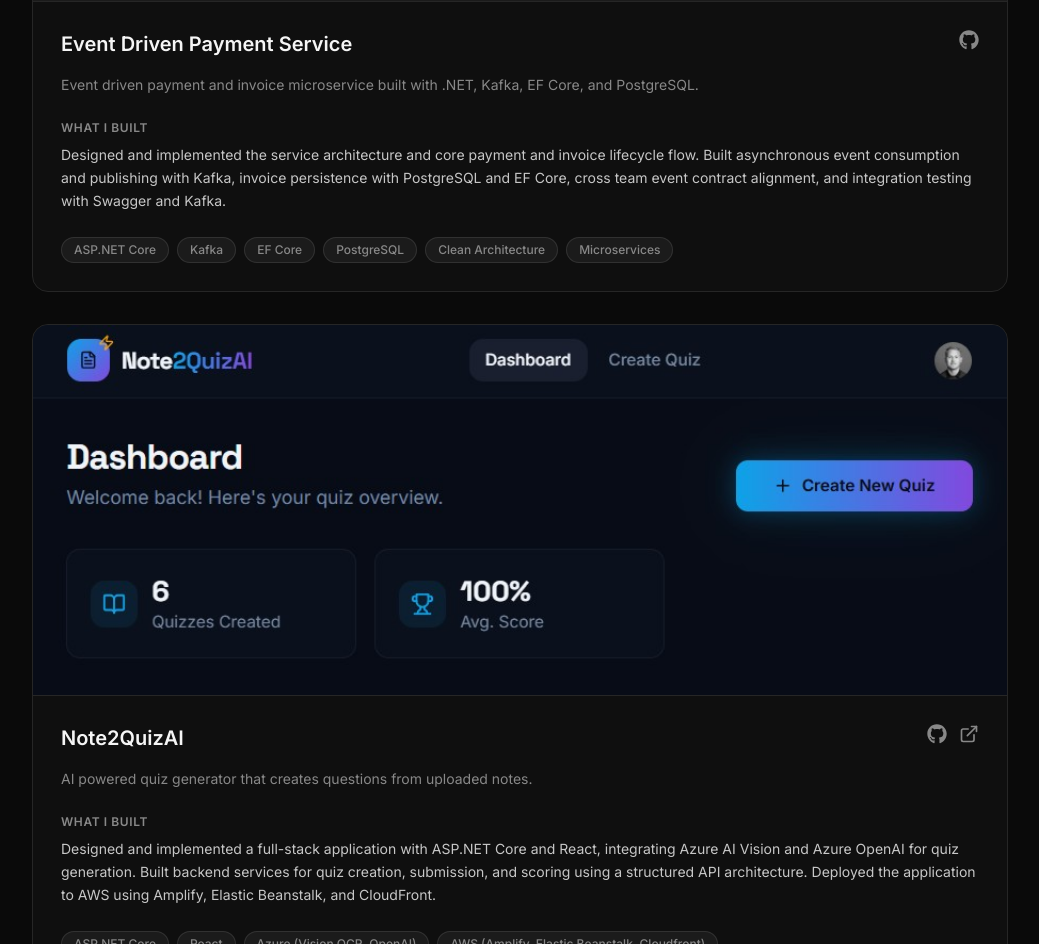
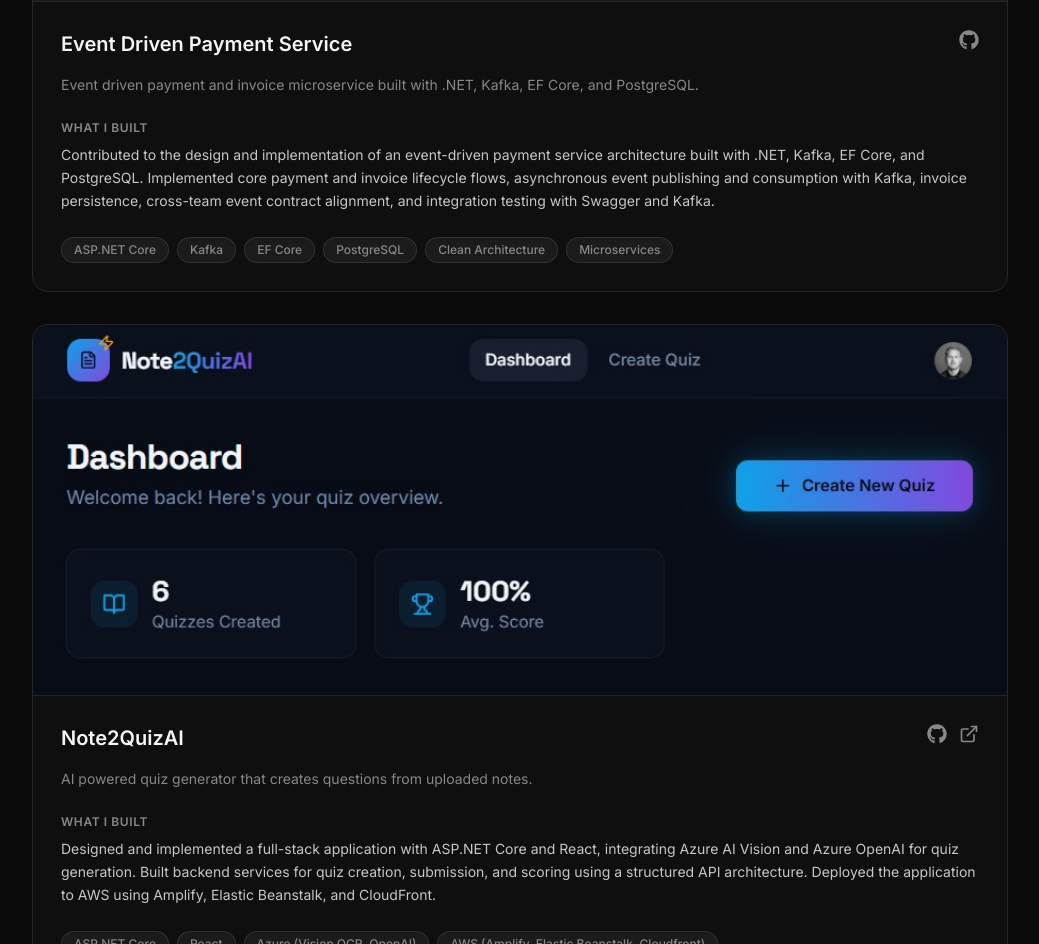
Before and after one commit to johanjaners/johan-portfolio, a React (Vite) app: page / in a window 1280 px wide. Shown: the part 2374-3318 px from the top of the page, without its empty margins (120-1159 px from the left). Built offline with nearby package versions, Linux system fonts and the light colour scheme.

Commit message:
fix: refine project description for Event Driven Payment Service in App component

```diff
--- a/src/App.tsx
+++ b/src/App.tsx
@@ -364,7 +364,7 @@ export default function App() {
               name="Event Driven Payment Service"
               image={LINKS.projects.paymentServiceImage}
               summary="Event driven payment and invoice microservice built with .NET, Kafka, EF Core, and PostgreSQL."
-              whatIBuilt="Designed and implemented the service architecture and core payment and invoice lifecycle flow. Built asynchronous event consumption and publishing with Kafka, invoice persistence with PostgreSQL and EF Core, cross team event contract alignment, and integration testing with Swagger and Kafka."
+              whatIBuilt="Contributed to the design and implementation of an event-driven payment service architecture built with .NET, Kafka, EF Core, and PostgreSQL. Implemented core payment and invoice lifecycle flows, asynchronous event publishing and consumption with Kafka, invoice persistence, cross-team event contract alignment, and integration testing with Swagger and Kafka."
               tech={["ASP.NET Core", "Kafka", "EF Core", "PostgreSQL", "Clean Architecture", "Microservices"]}
               github={LINKS.projects.paymentServiceGithub}
               thumbnailFit="contain"
```
